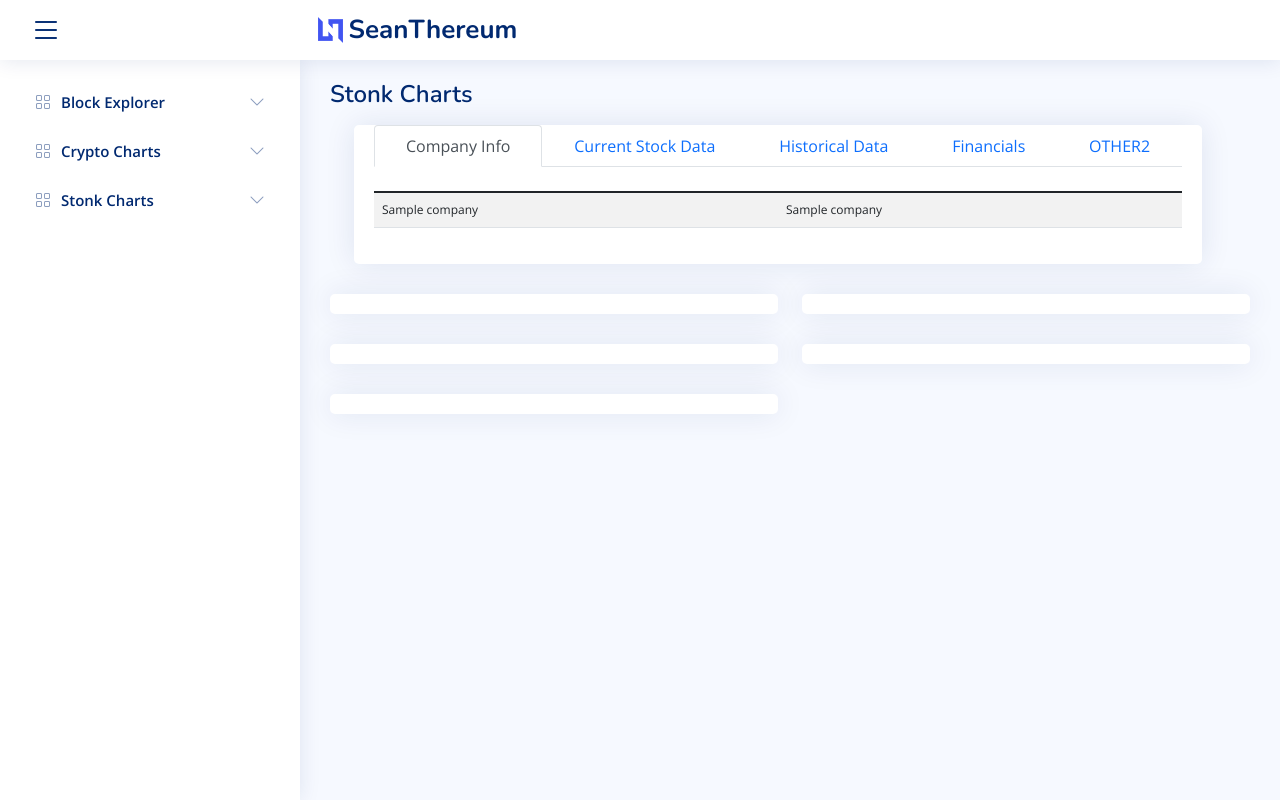
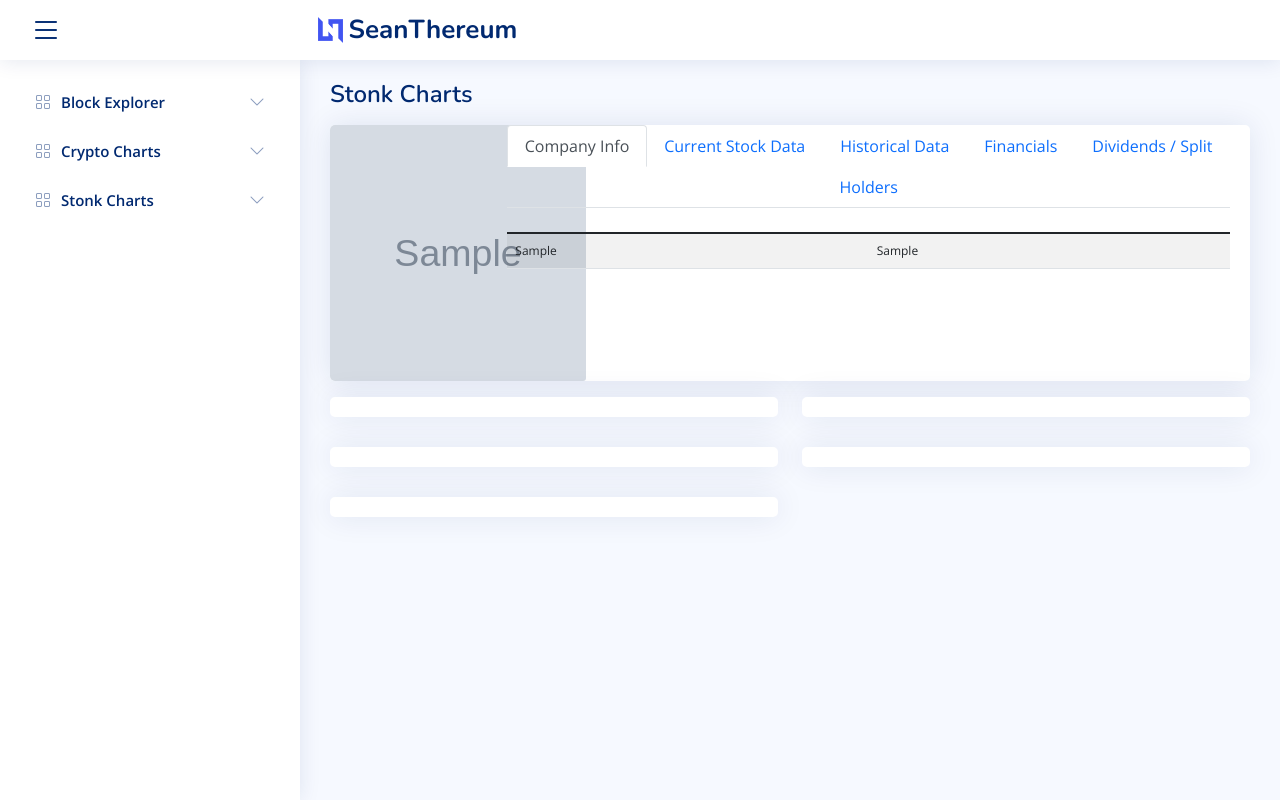
Before and after one commit to RH-sdavey/SeanCoin, a Flask app: template templates/stonk_charts.html in a window 1280 px wide. Run offline with Flask 2, Linux system fonts and the light colour scheme; the template is opened without the code that fills it: most values are stand-ins (such as "Sample title", 1, 10 or a date in 2020); grey boxes marked "Sample" are stand-in pictures; parts of the project's set-up code (start-up, migrations or seed data) failed here and were passed over; some libraries are stand-ins or nearby versions.

Commit message:
Updates to stonk datatable
 - added all data I could scrape from yfinance_ez.info object (more todo)
 - added logo to left of datatable
 - simplified objects being passed into flask_app (no more stock_info) -> everything is now passed in with tab_data dict

```diff
--- a/flask_application.py
+++ b/flask_application.py
@@ -247,20 +247,42 @@ def coin_charts(coin):
 
 @seanCoin.route("/stonk-charts/<stonk>")
 def stonk_charts(stonk):
-    tab_data = {"company": {}, "current_stock": {}}
+    tab_data = {
+        "company_columns": {},
+        "current_stock_columns": {},
+        "historical_stock_columns": {},
+        "financials_columns": {},
+        "dividend_split_columns": {},
+        "holders_columns": {},
+        "logo": {}
+    }
     pass_dict = create_pass_dict(stonk)
     stonk = yf.Ticker(stonk)
-    company_columns = ['sector', 'fullTimeEmployees', 'longBusinessSummary', 'website', ' industry', 'currency']
-    current_stock_columns = ['previousClose', 'open', 'dayLow', 'dayHigh', 'floatShares', 'sharesShort', 'shortRatio']
+    company_columns = ['sector', 'fullTimeEmployees', 'longBusinessSummary', 'website', ' industry', 'currency', 'exchangeTimezoneName']
+    current_stock_columns = ['currentPrice', 'previousClose', 'open', 'dayLow', 'dayHigh', 'volume', 'floatShares', 'sharesOutstanding', 'sharesShort', 'shortRatio']
+    historical_stock_columns = ['fiftyDayAverage', 'twoHundredDayAverage', 'fiftyTwoWeekHigh', 'fiftyTwoWeekLow', 'averageVolume10days', 'impliedSharesOutstanding']
+    financials_columns = ['marketCap', 'totalCash', 'totalDebt', 'totalCashPerShare', 'totalRevenue', 'revenuePerShare', 'grossProfits', 'forwardPE', 'profitMargins', 'revenueGrowth', 'operatingMargins', 'freeCashflow', 'debtToEquity']
+    dividend_split_columns = ['lastDividendValue', 'lastSplitFactor', ]
+    holders_columns = ['heldPercentInstitutions', 'heldPercentInsiders']
+    logo_columns = ['logo_url']
     for key, value in stonk.info.items():
         if key in company_columns:
-            tab_data["company"][key] = value
+            tab_data["company_columns"][key] = value
         if key in current_stock_columns:
-            tab_data["current_stock"][key] = value
+            tab_data["current_stock_columns"][key] = value
+        if key in historical_stock_columns:
+            tab_data["historical_stock_columns"][key] = value
+        if key in financials_columns:
+            tab_data["financials_columns"][key] = value
+        if key in dividend_split_columns:
+            tab_data["dividend_split_columns"][key] = value
+        if key in holders_columns:
+            tab_data["holders_columns"][key] = value
+        if key in logo_columns:
+            tab_data["logo"][key] = value
 
     return render_template(
         "stonk_charts.html",
         data=pass_dict,
-        stock_info=stonk.info,
         tab_data=tab_data
     )
--- a/templates/stonk_charts.html
+++ b/templates/stonk_charts.html
@@ -9,46 +9,54 @@
 {% endblock %}
 
 {% block body %}
-<div class="row container">
-    <div class="col-lg-12">
-        <div class="card">
+<div class="card mb-3" style="max-width: 100%;">
+  <div class="row no-gutters">
+    <div class="col-md-2">
+      <img src="{{ tab_data['logo']['logo_url'] }}" style="width:16em; height:16em;" class="card-img" alt="...">
+    </div>
+    <div class="col-md-10">
             <div class="card-body">
-
                 <ul class="nav nav-tabs d-flex" id="myTabjustified" role="tablist">
                     <li class="nav-item flex-fill" role="presentation">
-                        <button class="nav-link w-100 active" id="home-tab" data-bs-toggle="tab"
-                                data-bs-target="#home-justified" type="button" role="tab" aria-controls="home"
+                        <button class="nav-link w-100 active" id="company-tab" data-bs-toggle="tab"
+                                data-bs-target="#company-justified" type="button" role="tab" aria-controls="company"
                                 aria-selected="true">Company Info
                         </button>
                     </li>
                     <li class="nav-item flex-fill" role="presentation">
-                        <button class="nav-link w-100" id="profile-tab" data-bs-toggle="tab"
-                                data-bs-target="#profile-justified" type="button" role="tab" aria-controls="profile"
+                        <button class="nav-link w-100" id="currentStock-tab" data-bs-toggle="tab"
+                                data-bs-target="#currentStock-justified" type="button" role="tab" aria-controls="currentStock"
                                 aria-selected="false">Current Stock Data
                         </button>
                     </li>
                     <li class="nav-item flex-fill" role="presentation">
-                        <button class="nav-link w-100" id="contact-tab" data-bs-toggle="tab"
-                                data-bs-target="#contact-justified" type="button" role="tab" aria-controls="contact"
+                        <button class="nav-link w-100" id="historicalStock-tab" data-bs-toggle="tab"
+                                data-bs-target="#historicalStock-justified" type="button" role="tab" aria-controls="historicalStock"
                                 aria-selected="false">Historical Data
                         </button>
                     </li>
                     <li class="nav-item flex-fill" role="presentation">
                         <button class="nav-link w-100" id="other1-tab" data-bs-toggle="tab"
-                                data-bs-target="#other1-justified" type="button" role="tab" aria-controls="other1"
+                                data-bs-target="#financials-justified" type="button" role="tab" aria-controls="financials"
                                 aria-selected="false">Financials
                         </button>
                     </li>
                     <li class="nav-item flex-fill" role="presentation">
-                        <button class="nav-link w-100" id="other2-tab" data-bs-toggle="tab"
-                                data-bs-target="#other2-justified" type="button" role="tab" aria-controls="other2"
-                                aria-selected="false">OTHER2
+                        <button class="nav-link w-100" id="dividendSplit-tab" data-bs-toggle="tab"
+                                data-bs-target="#dividendSplit-justified" type="button" role="tab" aria-controls="dividendSplit"
+                                aria-selected="false">Dividends / Split
+                        </button>
+                    </li>
+                    <li class="nav-item flex-fill" role="presentation">
+                        <button class="nav-link w-100" id="holders-tab" data-bs-toggle="tab"
+                                data-bs-target="#holders-justified" type="button" role="tab" aria-controls="holders"
+                                aria-selected="false">Holders
                         </button>
                     </li>
                 </ul>
                 <div class="tab-content pt-2" id="myTabjustifiedContent">
-                    <div class="tab-pane fade show active" id="home-justified" role="tabpanel"
-                         aria-labelledby="home-tab">
+                    <div class="tab-pane fade show active" id="company-justified" role="tabpanel"
+                         aria-labelledby="company-tab">
                         <table class="table table-striped">
                             <thead>
                             <tr>
@@ -57,7 +65,7 @@
                             </tr>
                             </thead>
                             <tbody>
-                            {% for k, v in tab_data['company'].items() %}
+                            {% for k, v in tab_data['company_columns'].items() %}
                             <tr>
                                 <td>{{ k|safe }}</td>
                                 <td>{{ v|safe }}</td>
@@ -66,7 +74,7 @@
                             </tbody>
                         </table>
                     </div>
-                    <div class="tab-pane fade" id="profile-justified" role="tabpanel" aria-labelledby="profile-tab">
+                    <div class="tab-pane fade" id="currentStock-justified" role="tabpanel" aria-labelledby="currentStock-tab">
                         <table class="table table-striped">
                             <thead>
                             <tr>
@@ -75,7 +83,7 @@
                             </tr>
                             </thead>
                             <tbody>
-                            {% for k, v in tab_data['current_stock'].items() %}
+                            {% for k, v in tab_data['current_stock_columns'].items() %}
                             <tr>
                                 <td>{{ k|safe }}</td>
                                 <td>{{ v|safe }}</td>
@@ -84,18 +92,84 @@
                             </tbody>
                         </table>
                     </div>
-                    <div class="tab-pane fade" id="contact-justified" role="tabpanel" aria-labelledby="contact-tab">
+                    <div class="tab-pane fade" id="historicalStock-justified" role="tabpanel" aria-labelledby="historicalStock-tab">
+                        <table class="table table-striped">
+                            <thead>
+                            <tr>
+                                <th scope="col"></th>
+                                <th scope="col"></th>
+                            </tr>
+                            </thead>
+                            <tbody>
+                            {% for k, v in tab_data['historical_stock_columns'].items() %}
+                            <tr>
+                                <td>{{ k|safe }}</td>
+                                <td>{{ v|safe }}</td>
+                            </tr>
+                            {% endfor %}
+                            </tbody>
+                        </table>
                     </div>
-                    <div class="tab-pane fade" id="other1-justified" role="tabpanel" aria-labelledby="other1-tab">
+                    <div class="tab-pane fade" id="financials-justified" role="tabpanel" aria-labelledby="financials-tab">
+                        <table class="table table-striped">
+                            <thead>
+                            <tr>
+                                <th scope="col"></th>
+                                <th scope="col"></th>
+                            </tr>
+                            </thead>
+                            <tbody>
+                            {% for k, v in tab_data['financials_columns'].items() %}
+                            <tr>
+                                <td>{{ k|safe }}</td>
+                                <td>{{ v|safe }}</td>
+                            </tr>
+                            {% endfor %}
+                            </tbody>
+                        </table>
                     </div>
-                    <div class="tab-pane fade" id="other2-justified" role="tabpanel" aria-labelledby="other2-tab">
+                    <div class="tab-pane fade" id="dividendSplit-justified" role="tabpanel" aria-labelledby="dividendSplit-tab">
+                        <table class="table table-striped">
+                            <thead>
+                            <tr>
+                                <th scope="col"></th>
+                                <th scope="col"></th>
+                            </tr>
+                            </thead>
+                            <tbody>
+                            {% for k, v in tab_data['dividend_split_columns'].items() %}
+                            <tr>
+                                <td>{{ k|safe }}</td>
+                                <td>{{ v|safe }}</td>
+                            </tr>
+                            {% endfor %}
+                            </tbody>
+                        </table>
+                    </div>
+                    <div class="tab-pane fade" id="holders-justified" role="tabpanel" aria-labelledby="holders-tab">
+                        <table class="table table-striped">
+                            <thead>
+                            <tr>
+                                <th scope="col"></th>
+                                <th scope="col"></th>
+                            </tr>
+                            </thead>
+                            <tbody>
+                            {% for k, v in tab_data['holders_columns'].items() %}
+                            <tr>
+                                <td>{{ k|safe }}</td>
+                                <td>{{ v|safe }}</td>
+                            </tr>
+                            {% endfor %}
+                            </tbody>
+                        </table>
                     </div>
                 </div><!-- End Default Tabs -->
             </div>
         </div>
     </div>
+</div>
 
-</div>
 <div class="row">
     <div class="col-lg-6">
         <div class="card">
@@ -263,7 +337,7 @@
 
 
       var options = {
-          series: [{{ stock_info['currentPrice'] }}],
+          series: [{{ tab_data['current_stock_columns']['currentPrice'] }}],
           chart: {
           height: 350,
           type: 'radialBar',
```
